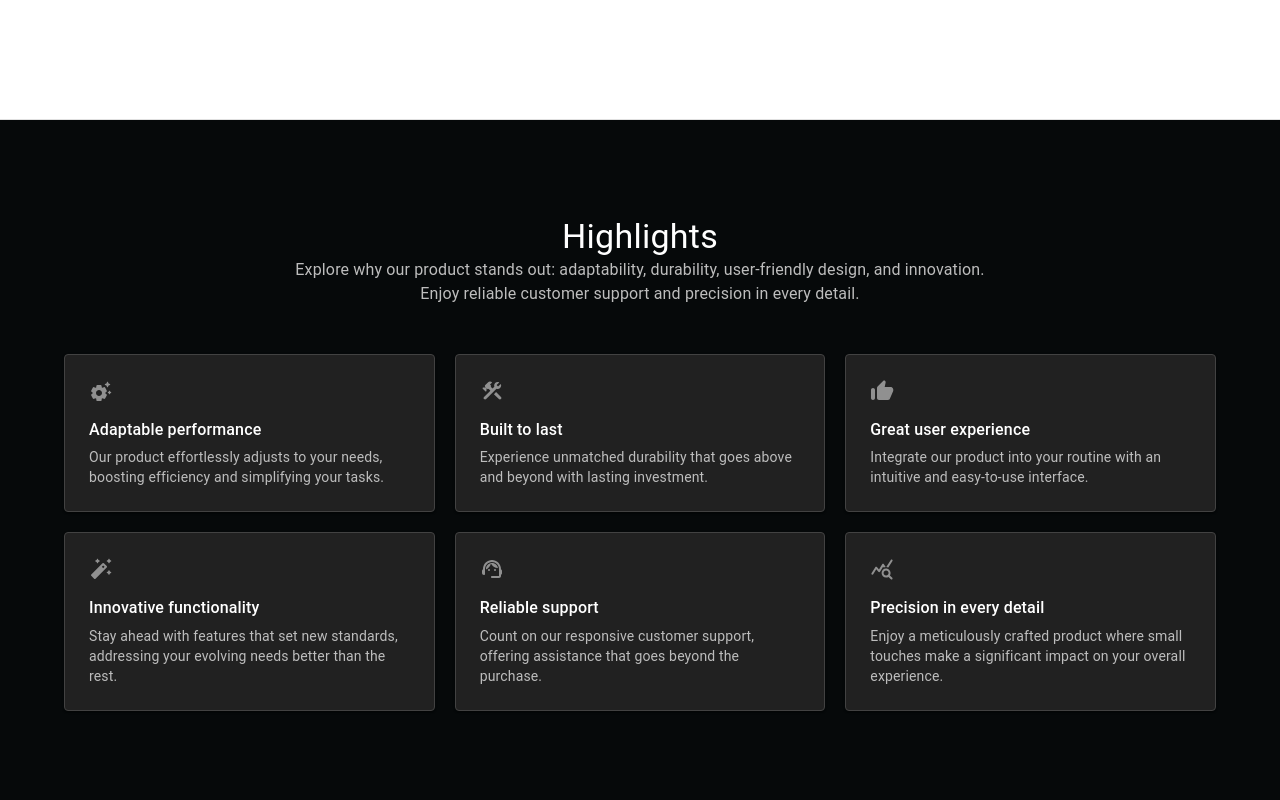
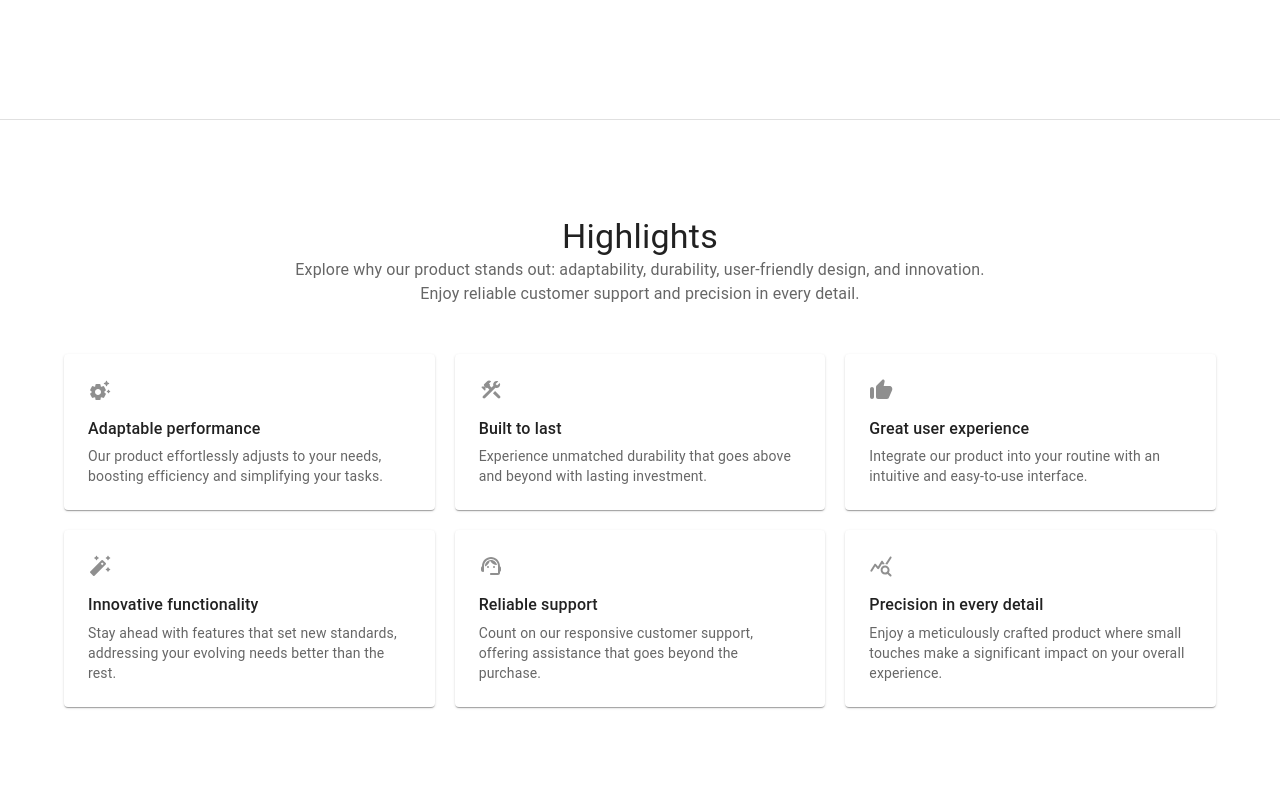
Before and after one commit to AlexeyKurochkin/BSV.UI, a React (Vite) app: page / in a window 1280 px wide. Shown: the part 2880-3680 px from the top of the page. Built offline with nearby package versions, Linux system fonts and the light colour scheme.

Commit message:
Refactored colors of Highlights component

```diff
--- a/src/Components/Highlights.tsx
+++ b/src/Components/Highlights.tsx
@@ -1,121 +1,113 @@
-import * as React from 'react';
-import Box from '@mui/material/Box';
-import Card from '@mui/material/Card';
-import Container from '@mui/material/Container';
-import Grid from '@mui/material/Grid';
-import Stack from '@mui/material/Stack';
-import Typography from '@mui/material/Typography';
-import AutoFixHighRoundedIcon from '@mui/icons-material/AutoFixHighRounded';
-import ConstructionRoundedIcon from '@mui/icons-material/ConstructionRounded';
-import QueryStatsRoundedIcon from '@mui/icons-material/QueryStatsRounded';
-import SettingsSuggestRoundedIcon from '@mui/icons-material/SettingsSuggestRounded';
-import SupportAgentRoundedIcon from '@mui/icons-material/SupportAgentRounded';
-import ThumbUpAltRoundedIcon from '@mui/icons-material/ThumbUpAltRounded';
+import { useState } from "react";
+import { Button } from "@mui/material";
+import Box from "@mui/material/Box";
+import Card from "@mui/material/Card";
+import Container from "@mui/material/Container";
+import Grid from "@mui/material/Grid";
+import Stack from "@mui/material/Stack";
+import Typography from "@mui/material/Typography";
+import AutoFixHighRoundedIcon from "@mui/icons-material/AutoFixHighRounded";
+import ConstructionRoundedIcon from "@mui/icons-material/ConstructionRounded";
+import QueryStatsRoundedIcon from "@mui/icons-material/QueryStatsRounded";
+import SettingsSuggestRoundedIcon from "@mui/icons-material/SettingsSuggestRounded";
+import SupportAgentRoundedIcon from "@mui/icons-material/SupportAgentRounded";
+import ThumbUpAltRoundedIcon from "@mui/icons-material/ThumbUpAltRounded";
+import useShowMore from "../Hooks/useShowMore";
 
-const items = [
+const highlightItems = [
 	{
 		icon: <SettingsSuggestRoundedIcon />,
-		title: 'Adaptable performance',
+		title: "Adaptable performance",
 		description:
-			'Our product effortlessly adjusts to your needs, boosting efficiency and simplifying your tasks.',
+			"Our product effortlessly adjusts to your needs, boosting efficiency and simplifying your tasks.",
 	},
 	{
 		icon: <ConstructionRoundedIcon />,
-		title: 'Built to last',
+		title: "Built to last",
 		description:
-			'Experience unmatched durability that goes above and beyond with lasting investment.',
+			"Experience unmatched durability that goes above and beyond with lasting investment.",
 	},
 	{
 		icon: <ThumbUpAltRoundedIcon />,
-		title: 'Great user experience',
+		title: "Great user experience",
 		description:
-			'Integrate our product into your routine with an intuitive and easy-to-use interface.',
+			"Integrate our product into your routine with an intuitive and easy-to-use interface.",
 	},
 	{
 		icon: <AutoFixHighRoundedIcon />,
-		title: 'Innovative functionality',
+		title: "Innovative functionality",
 		description:
-			'Stay ahead with features that set new standards, addressing your evolving needs better than the rest.',
+			"Stay ahead with features that set new standards, addressing your evolving needs better than the rest.",
 	},
 	{
 		icon: <SupportAgentRoundedIcon />,
-		title: 'Reliable support',
+		title: "Reliable support",
 		description:
-			'Count on our responsive customer support, offering assistance that goes beyond the purchase.',
+			"Count on our responsive customer support, offering assistance that goes beyond the purchase.",
 	},
 	{
 		icon: <QueryStatsRoundedIcon />,
-		title: 'Precision in every detail',
+		title: "Precision in every detail",
 		description:
-			'Enjoy a meticulously crafted product where small touches make a significant impact on your overall experience.',
+			"Enjoy a meticulously crafted product where small touches make a significant impact on your overall experience.",
 	},
 ];
 
 export default function Highlights() {
+	const [items, setItems] = useState(highlightItems);
+	const [itemsToShow, showMore] = useShowMore(items, 4);
+
 	return (
 		<Box
 			id="highlights"
 			sx={{
 				pt: { xs: 4, sm: 12 },
 				pb: { xs: 8, sm: 16 },
-				color: 'white',
-				bgcolor: '#06090a',
 			}}
 		>
 			<Container
 				sx={{
-					position: 'relative',
-					display: 'flex',
-					flexDirection: 'column',
-					alignItems: 'center',
+					position: "relative",
+					display: "flex",
+					flexDirection: "column",
+					alignItems: "center",
 					gap: { xs: 3, sm: 6 },
 				}}
 			>
 				<Box
 					sx={{
-						width: { sm: '100%', md: '60%' },
-						textAlign: { sm: 'left', md: 'center' },
+						width: { sm: "100%", md: "60%" },
+						textAlign: { sm: "left", md: "center" },
 					}}
 				>
 					<Typography component="h2" variant="h4">
 						Highlights
 					</Typography>
-					<Typography variant="body1" sx={{ color: 'grey.400' }}>
-						Explore why our product stands out: adaptability,
-						durability, user-friendly design, and innovation. Enjoy
-						reliable customer support and precision in every detail.
+					<Typography variant="body1" sx={{ color: "text.secondary" }}>
+						Explore why our product stands out: adaptability, durability,
+						user-friendly design, and innovation. Enjoy reliable customer support and
+						precision in every detail.
 					</Typography>
 				</Box>
 				<Grid container spacing={2.5}>
-					{items.map((item, index) => (
+					{itemsToShow.map((item, index) => (
 						<Grid item xs={12} sm={6} md={4} key={index}>
 							<Stack
 								direction="column"
-								color="inherit"
 								component={Card}
 								spacing={1}
 								useFlexGap
 								sx={{
 									p: 3,
-									height: '100%',
-									border: '1px solid',
-									borderColor: 'grey.800',
-									background: 'transparent',
-									backgroundColor: 'grey.900',
+									height: "100%",
 								}}
 							>
-								<Box sx={{ opacity: '50%' }}>{item.icon}</Box>
+								<Box sx={{ opacity: "50%" }}>{item.icon}</Box>
 								<div>
-									<Typography
-										fontWeight="medium"
-										gutterBottom
-									>
+									<Typography fontWeight="medium" gutterBottom>
 										{item.title}
 									</Typography>
-									<Typography
-										variant="body2"
-										sx={{ color: 'grey.400' }}
-									>
+									<Typography variant="body2" sx={{ color: "text.secondary" }}>
 										{item.description}
 									</Typography>
 								</div>
@@ -123,6 +115,13 @@ export default function Highlights() {
 						</Grid>
 					))}
 				</Grid>
+				{itemsToShow.length < items.length && (
+					<Box textAlign="center" my={2}>
+						<Button variant="text" onClick={showMore}>
+							Show More
+						</Button>
+					</Box>
+				)}
 			</Container>
 		</Box>
 	);
```
